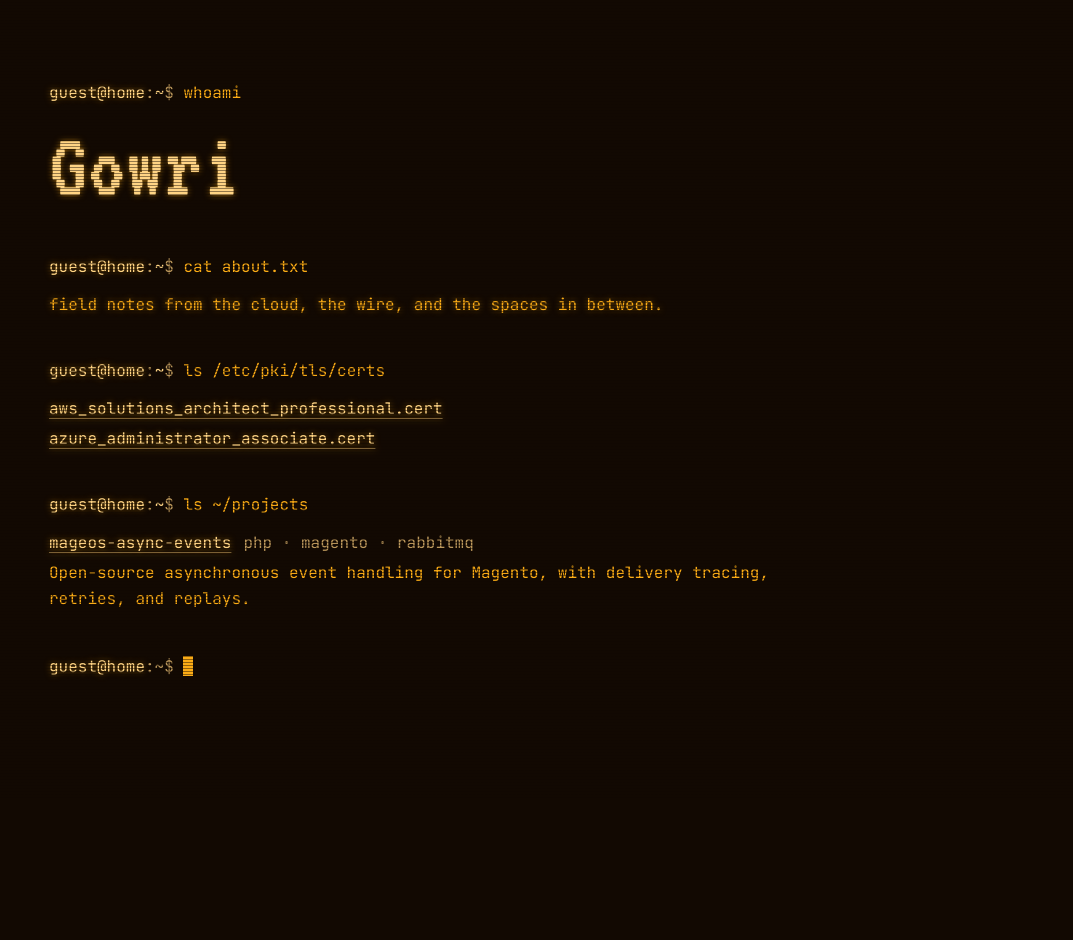
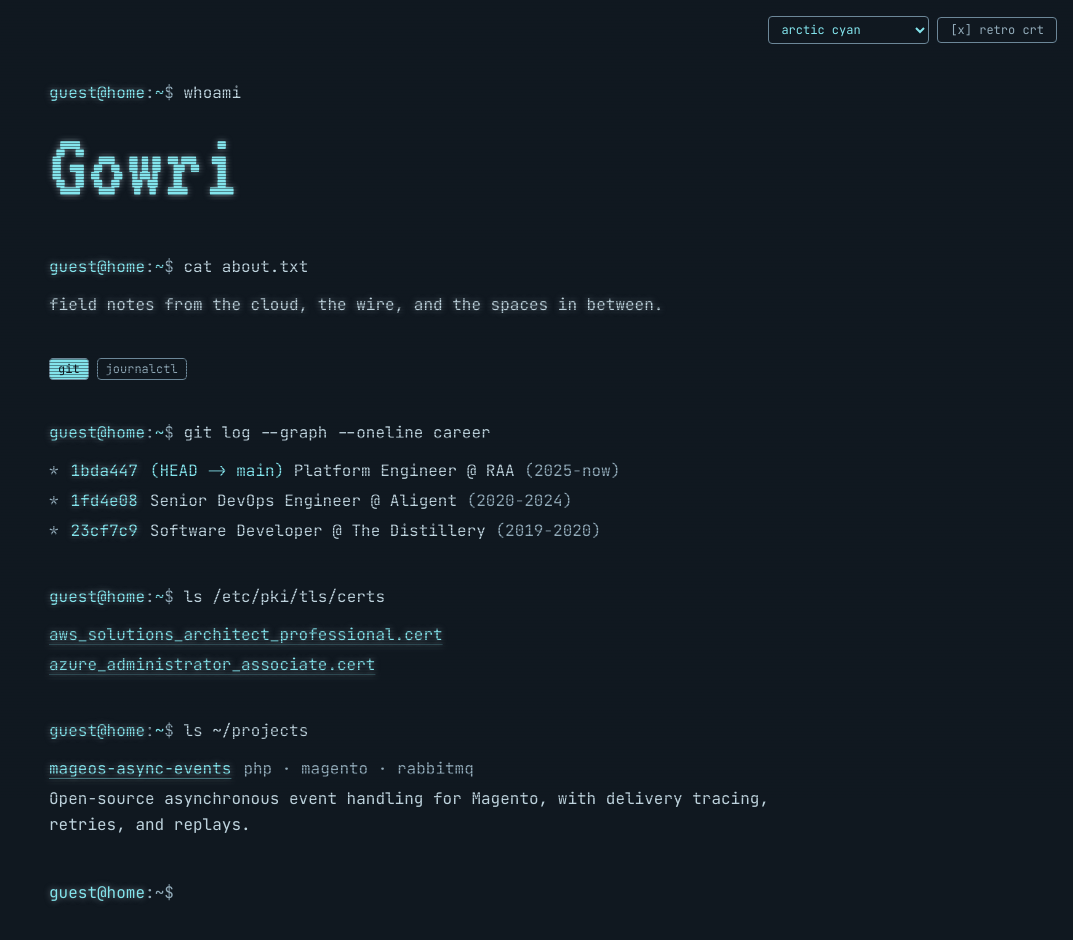
Before and after one commit to gowrizrh/gowri, a Next.js app: page / in a window 1280 px wide. Shown: the top 940 px of the page, without its empty margins (207-1280 px from the left). Before the commit the page ends 800 px from the top, so only its background shows below. Built offline with nearby package versions, Linux system fonts and the light colour scheme.

Commit message:
add experience

```diff
--- /dev/null
+++ b/app/appearance.tsx
@@ -0,0 +1,54 @@
+"use client";
+
+import { useState, type ReactNode } from "react";
+
+const palettes = [
+  "arctic cyan",
+  "original amber",
+  "soft amber",
+  "green phosphor",
+  "slate & copper",
+  "midnight lavender",
+];
+
+export function Appearance({ children }: { children: ReactNode }) {
+  const [retro, setRetro] = useState(true);
+  const [palette, setPalette] = useState("arctic cyan");
+
+  return (
+    <main
+      data-palette={palette}
+      className={`${retro ? "retro" : ""} min-h-screen px-6 pt-24 pb-12 md:py-20`}
+    >
+      <div
+        data-nosnippet=""
+        className="fixed right-4 top-4 z-[60] flex flex-wrap items-center gap-2 text-xs"
+      >
+        <label htmlFor="palette" className="sr-only">
+          Colour scheme
+        </label>
+        <select
+          id="palette"
+          value={palette}
+          onChange={(event) => setPalette(event.target.value)}
+          className="max-w-[45vw] rounded border bg-background px-2 py-1 text-primary focus-visible:outline-2 focus-visible:outline-ring focus-visible:outline-offset-2"
+        >
+          {palettes.map((name) => (
+            <option key={name} value={name}>
+              {name}
+            </option>
+          ))}
+        </select>
+        <button
+          type="button"
+          onClick={() => setRetro((current) => !current)}
+          aria-pressed={retro}
+          className="rounded border bg-background px-3 py-1 text-muted-foreground transition-colors hover:bg-secondary hover:text-primary focus-visible:outline-2 focus-visible:outline-ring focus-visible:outline-offset-2"
+        >
+          [{retro ? "x" : " "}] retro crt
+        </button>
+      </div>
+      {children}
+    </main>
+  );
+}
--- /dev/null
+++ b/app/experience.tsx
@@ -0,0 +1,92 @@
+"use client";
+
+import { useState, type ReactNode } from "react";
+import { Prompt } from "./prompt";
+
+const experience = [
+  {
+    dates: "2025-now ",
+    role: "Platform Engineer",
+    org: "RAA",
+    note: "hybrid cloud, multi region kubernetes fleets, gitops",
+  },
+  {
+    dates: "2020-2024",
+    role: "Senior DevOps Engineer",
+    org: "Aligent",
+    note: "devops, aws architecture, adobe commerce",
+  },
+  {
+    dates: "2019-2020",
+    role: "Software Developer",
+    org: "The Distillery",
+    note: "backend services",
+  },
+];
+
+const views = {
+  git: "git log --graph --oneline career",
+  journalctl: "journalctl -u career.service",
+} as const;
+
+type View = keyof typeof views;
+
+export function Experience({ visitor }: { visitor: ReactNode }) {
+  const [view, setView] = useState<View>("git");
+
+  return (
+    <>
+      <div data-nosnippet="" className="mt-10 flex flex-wrap gap-2 text-xs">
+        {(["git", "journalctl"] as const).map((name) => (
+          <button
+            key={name}
+            type="button"
+            onClick={() => setView(name)}
+            aria-pressed={view === name}
+            className={`rounded border px-2 py-0.5 transition-colors ${view === name ? "bg-primary text-primary-foreground" : "text-muted-foreground hover:text-primary"}`}
+          >
+            {name}
+          </button>
+        ))}
+      </div>
+      <Prompt cmd={views[view]} heading="career-heading" visitor={visitor} />
+      {view === "git" && (
+        <ul aria-label="Career git log" className="mt-3 space-y-1">
+          {experience.map((entry, index) => (
+            <li key={entry.role} className="flex items-baseline gap-3">
+              <span aria-hidden="true" className="shrink-0 text-muted-foreground">
+                *
+              </span>
+              <span className="shrink-0 text-primary glow">
+                {(0x3fa9c1 * (index + 7)).toString(16).slice(0, 7)}
+              </span>
+              <span className="min-w-0">
+                {index === 0 && <span className="text-primary">(HEAD -&gt; main) </span>}
+                {entry.role} @ {entry.org}{" "}
+                <span className="text-muted-foreground">({entry.dates.trim()})</span>
+              </span>
+            </li>
+          ))}
+        </ul>
+      )}
+      {view === "journalctl" && (
+        <div className="mt-3 space-y-2">
+          <p className="text-muted-foreground">
+            -- Logs begin at {experience[experience.length - 1].dates.split("-")[0]}. --
+          </p>
+          {[...experience].reverse().map((entry) => (
+            <p key={entry.role}>
+              <span className="text-muted-foreground">
+                {entry.dates.trim().split("-")[0]} home{" "}
+              </span>
+              <span className="text-primary glow">career[{entry.org.length * 97}]: </span>
+              Started {entry.role} at {entry.org}.{" "}
+              <span className="text-muted-foreground">{entry.note}</span>
+            </p>
+          ))}
+          <p className="text-muted-foreground">-- career.service: active (running) --</p>
+        </div>
+      )}
+    </>
+  );
+}
--- a/app/page.tsx
+++ b/app/page.tsx
@@ -1,4 +1,8 @@
 import { profileSchema } from "@/lib/seo";
+import { Appearance } from "./appearance";
+import { Experience } from "./experience";
+import { Prompt } from "./prompt";
+import { Visitor } from "./visitor";
 
 const credentials = [
   {
@@ -11,28 +15,9 @@ const credentials = [
   },
 ];
 
-function Prompt({ cmd, heading }: { cmd: string; heading?: string }) {
-  const Tag = heading ? "h2" : "p";
-
-  return (
-    <Tag id={heading} className="mt-10 first:mt-0 text-inherit font-normal">
-      <span data-nosnippet="" className="whitespace-nowrap text-primary glow">
-        guest@home
-      </span>
-      <span className="text-muted-foreground">:</span>
-      <span className="text-primary">~</span>
-      <span className="text-muted-foreground">$ </span>
-      <span>{cmd}</span>
-    </Tag>
-  );
-}
-
 export default function Home() {
   return (
-    <main
-      data-palette="original amber"
-      className="retro min-h-screen px-6 pt-24 pb-12 md:py-20"
-    >
+    <Appearance>
       <script
         type="application/ld+json"
         dangerouslySetInnerHTML={{
@@ -40,20 +25,24 @@ export default function Home() {
         }}
       />
       <div className="mx-auto max-w-3xl text-sm leading-relaxed md:text-base">
-        <Prompt cmd="whoami" />
+        <Prompt cmd="whoami" visitor={<Visitor />} />
         <h1 className="font-display mt-3 text-6xl leading-none text-primary glow md:text-8xl">
           Gowri
         </h1>
 
         <section aria-labelledby="about-heading" className="mt-10">
-          <Prompt cmd="cat about.txt" heading="about-heading" />
+          <Prompt cmd="cat about.txt" heading="about-heading" visitor={<Visitor />} />
           <p className="mt-3 glow">
             field notes from the cloud, the wire, and the spaces in between.
           </p>
         </section>
 
+        <section id="career" aria-labelledby="career-heading" className="scroll-mt-24">
+          <Experience visitor={<Visitor />} />
+        </section>
+
         <section id="credentials" aria-label="Credentials" className="my-10 scroll-mt-24">
-          <Prompt cmd="ls /etc/pki/tls/certs" heading="credentials-heading" />
+          <Prompt cmd="ls /etc/pki/tls/certs" heading="credentials-heading" visitor={<Visitor />} />
           <ul aria-label="Certification credentials" className="mt-3 space-y-1">
             {credentials.map((credential) => (
               <li key={credential.name} className="break-all">
@@ -72,7 +61,7 @@ export default function Home() {
         </section>
 
         <section id="projects" aria-labelledby="projects-heading" className="my-10 scroll-mt-24">
-          <Prompt cmd="ls ~/projects" heading="projects-heading" />
+          <Prompt cmd="ls ~/projects" heading="projects-heading" visitor={<Visitor />} />
           <ul aria-label="Selected projects" className="mt-3 space-y-4">
             <li>
               <div className="flex flex-wrap items-baseline gap-x-3">
@@ -96,13 +85,11 @@ export default function Home() {
         </section>
 
         <p className="mt-10">
-          <span data-nosnippet="" className="whitespace-nowrap text-primary glow">
-            guest@home
-          </span>
+          <Visitor />
           <span className="text-muted-foreground">:~$ </span>
           <span className="cursor-blink inline-block h-5 w-2.5 translate-y-1 bg-foreground" />
         </p>
       </div>
-    </main>
+    </Appearance>
   );
 }
--- /dev/null
+++ b/app/prompt.tsx
@@ -0,0 +1,23 @@
+import type { ReactNode } from "react";
+
+export function Prompt({
+  cmd,
+  heading,
+  visitor,
+}: {
+  cmd: string;
+  heading?: string;
+  visitor: ReactNode;
+}) {
+  const Tag = heading ? "h2" : "p";
+
+  return (
+    <Tag id={heading} className="mt-10 first:mt-0 text-inherit font-normal">
+      {visitor}
+      <span className="text-muted-foreground">:</span>
+      <span className="text-primary">~</span>
+      <span className="text-muted-foreground">$ </span>
+      <span>{cmd}</span>
+    </Tag>
+  );
+}
--- /dev/null
+++ b/app/visitor-identity.tsx
@@ -0,0 +1,41 @@
+"use client";
+
+import * as Tooltip from "@radix-ui/react-tooltip";
+
+export function VisitorIdentity({ ip }: { ip: string }) {
+  // An ellipsis is deliberately distinct from IPv6's valid :: compression.
+  const shortened = ip.includes(":") && ip.length > 18;
+  const label = shortened ? `${ip.slice(0, 9)}…${ip.slice(-4)}` : ip;
+
+  return (
+    <span data-nosnippet="" className="whitespace-nowrap text-primary glow">
+      {shortened ? (
+        <Tooltip.Provider delayDuration={150}>
+          <Tooltip.Root>
+            <Tooltip.Trigger asChild>
+              <span
+                tabIndex={0}
+                aria-label={`Visitor address: ${ip}`}
+                className="cursor-help underline decoration-dotted underline-offset-4 focus-visible:rounded-sm focus-visible:outline-2 focus-visible:outline-ring focus-visible:outline-offset-2"
+              >
+                {label}
+              </span>
+            </Tooltip.Trigger>
+            <Tooltip.Portal>
+              <Tooltip.Content
+                side="bottom"
+                sideOffset={4}
+                className="z-[70] max-w-[calc(100vw-3rem)] break-all overflow-hidden rounded-md bg-primary px-3 py-1.5 text-xs text-primary-foreground animate-in fade-in-0 zoom-in-95 data-[state=closed]:animate-out data-[state=closed]:fade-out-0 data-[state=closed]:zoom-out-95 data-[side=bottom]:slide-in-from-top-2 data-[side=left]:slide-in-from-right-2 data-[side=right]:slide-in-from-left-2 data-[side=top]:slide-in-from-bottom-2 origin-(--radix-tooltip-content-transform-origin)"
+              >
+                <span data-nosnippet="">{ip}</span>
+              </Tooltip.Content>
+            </Tooltip.Portal>
+          </Tooltip.Root>
+        </Tooltip.Provider>
+      ) : (
+        label
+      )}
+      @home
+    </span>
+  );
+}
--- /dev/null
+++ b/app/visitor.tsx
@@ -0,0 +1,26 @@
+import { headers } from "next/headers";
+import { Suspense } from "react";
+import { VisitorIdentity } from "./visitor-identity";
+
+async function RequestVisitor() {
+  const requestHeaders = await headers();
+  const raw =
+    requestHeaders.get("x-real-ip") ??
+    requestHeaders.get("x-forwarded-for")?.split(",")[0];
+
+  return <VisitorIdentity ip={raw?.trim() || "guest"} />;
+}
+
+export function Visitor() {
+  return (
+    <Suspense
+      fallback={
+        <span aria-hidden="true" data-nosnippet="" className="whitespace-nowrap text-primary glow">
+          loading@home
+        </span>
+      }
+    >
+      <RequestVisitor />
+    </Suspense>
+  );
+}
--- a/package.json
+++ b/package.json
@@ -9,6 +9,7 @@
     "lint": "eslint"
   },
   "dependencies": {
+    "@radix-ui/react-tooltip": "^1.2.8",
     "next": "16.4.6",
     "react": "19.3.0",
     "react-dom": "19.3.0",
```
Also changed, not shown: 2 other files (tests, documents, lock files or other folders).
